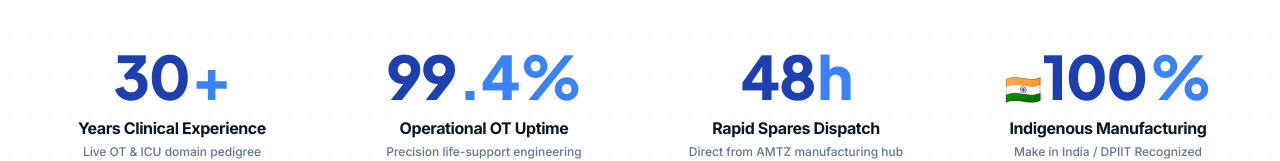
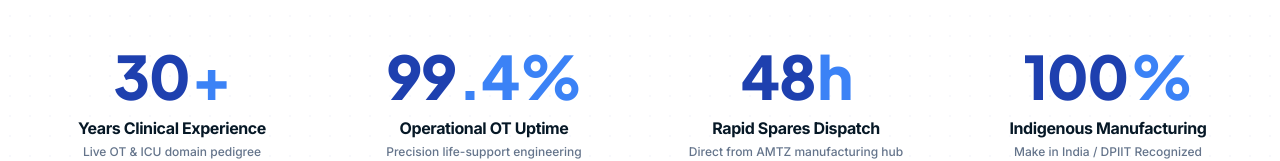
Before and after one commit to affanraza84/Panakeia, a Next.js app: page / in a window 1280 px wide. Shown: the part 707-868 px from the top of the page. Built offline with nearby package versions, Linux system fonts and the light colour scheme; no server answers; the database is empty.

Commit message:
style: remove flag emoji from Indigenous Manufacturing stat counter

```diff
--- a/src/app/page.tsx
+++ b/src/app/page.tsx
@@ -66,7 +66,6 @@ export default async function HomePage() {
             />
             <StatCounter
               value={100}
-              prefix="🇮🇳 "
               suffix="%"
               label="Indigenous Manufacturing"
               sublabel="Make in India / DPIIT Recognized"
```
